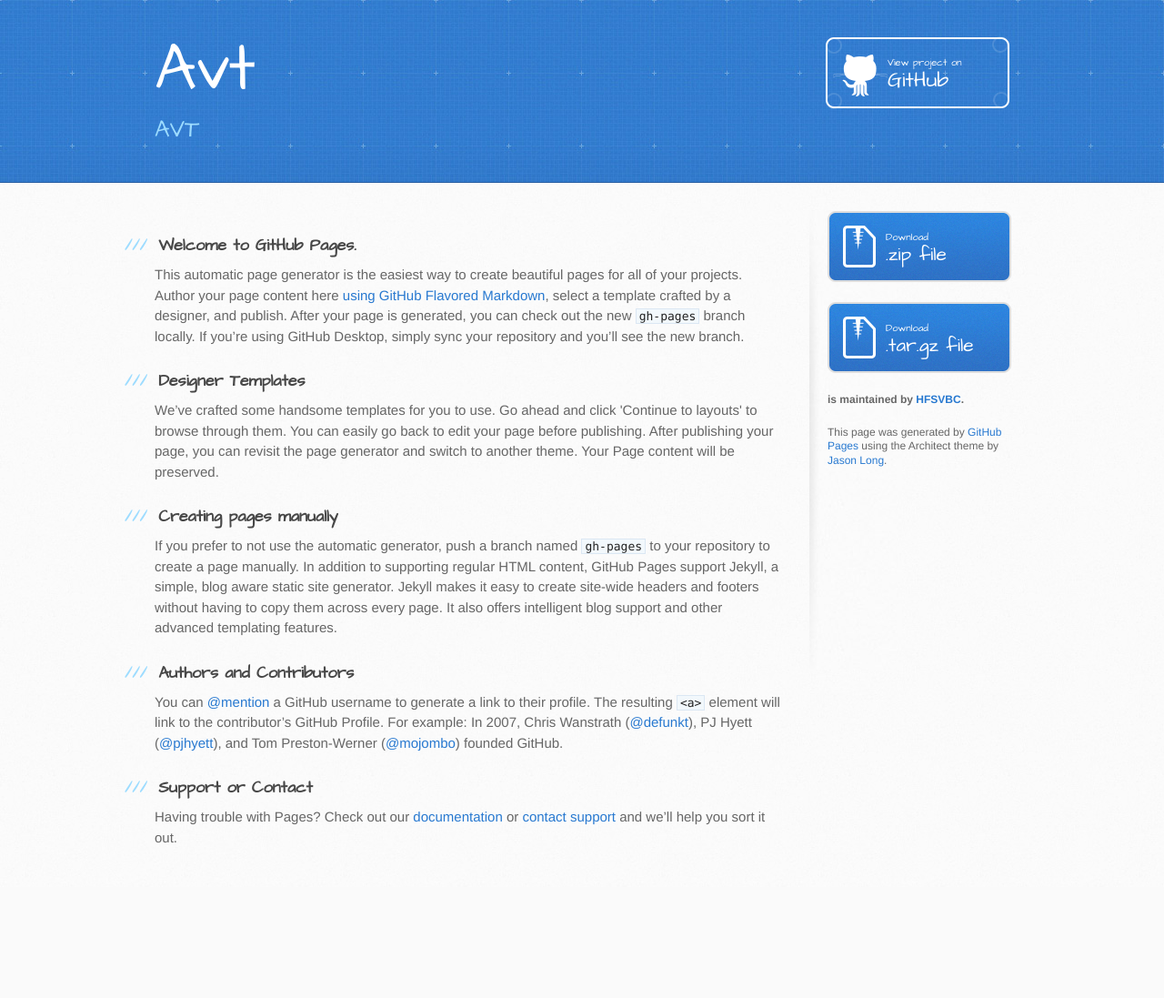
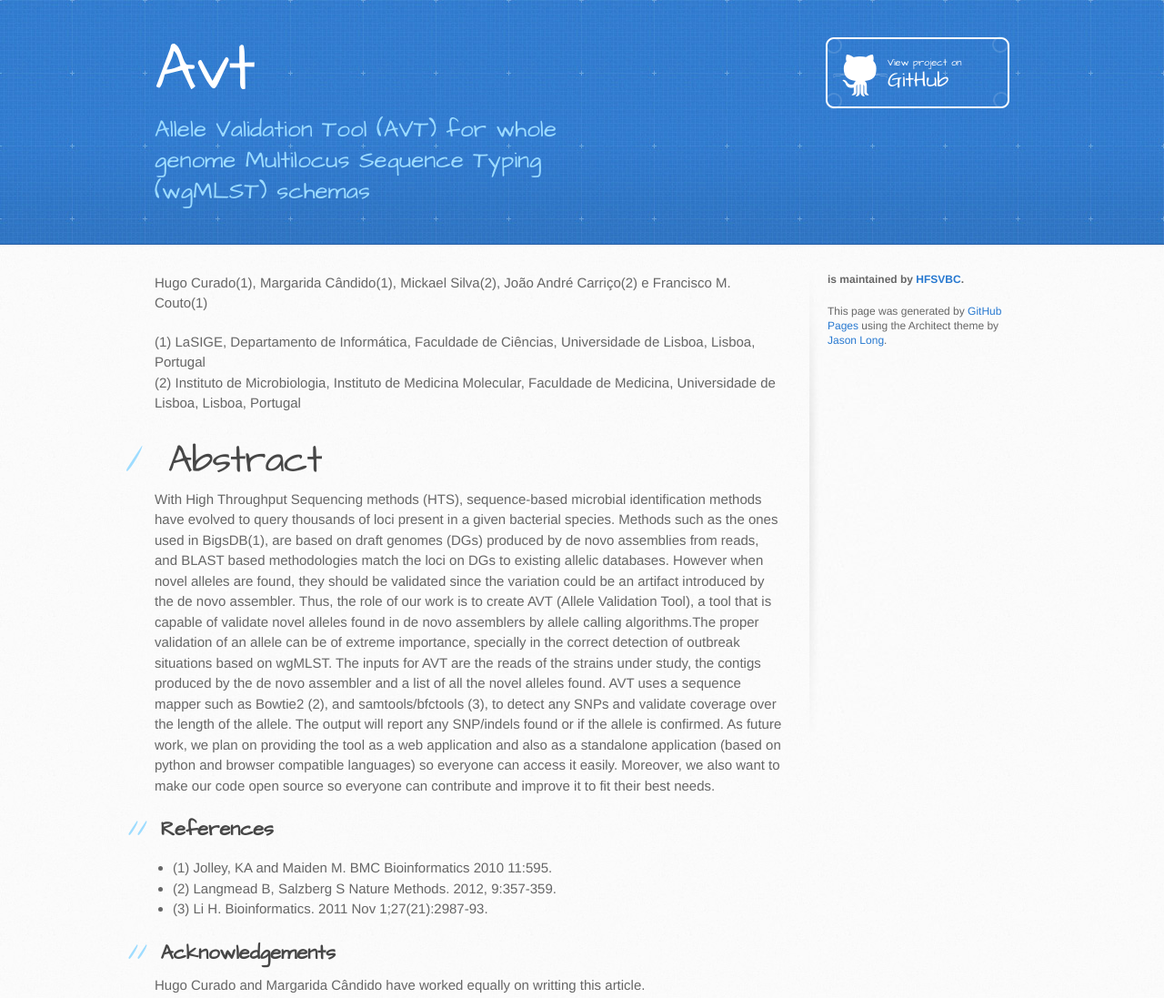
Before and after one commit to HFSVBC/AVT, a plain HTML site: page index.html in a window 1280 px wide. Shown: the whole page at 91% size. Before the commit the page ends 975 px from the top, so only its background shows below. Drawn offline with Linux system fonts and the light colour scheme.

Commit message:
website replace

```diff
--- a/index.html
+++ b/index.html
@@ -20,7 +20,7 @@
     <header>
       <div class="inner">
         <h1>Avt</h1>
-        <h2>AVT</h2>
+        <h2>Allele Validation Tool (AVT) for whole genome Multilocus Sequence Typing (wgMLST) schemas</h2>
         <a href="https://github.com/HFSVBC/AVT" class="button"><small>View project on</small> GitHub</a>
       </div>
     </header>
@@ -28,41 +28,51 @@
     <div id="content-wrapper">
       <div class="inner clearfix">
         <section id="main-content">
-          <h3>
-<a id="welcome-to-github-pages" class="anchor" href="#welcome-to-github-pages" aria-hidden="true"><span aria-hidden="true" class="octicon octicon-link"></span></a>Welcome to GitHub Pages.</h3>
+          <p>Hugo Curado(1), Margarida Cândido(1), Mickael Silva(2), João André Carriço(2) e Francisco M. Couto(1)</p>
 
-<p>This automatic page generator is the easiest way to create beautiful pages for all of your projects. Author your page content here <a href="https://guides.github.com/features/mastering-markdown/">using GitHub Flavored Markdown</a>, select a template crafted by a designer, and publish. After your page is generated, you can check out the new <code>gh-pages</code> branch locally. If you’re using GitHub Desktop, simply sync your repository and you’ll see the new branch.</p>
+<p>(1) LaSIGE, Departamento de Informática, Faculdade de Ciências, Universidade de Lisboa, Lisboa, Portugal<br>
+(2) Instituto de Microbiologia, Instituto de Medicina Molecular, Faculdade de Medicina, Universidade de Lisboa, Lisboa, Portugal</p>
 
-<h3>
-<a id="designer-templates" class="anchor" href="#designer-templates" aria-hidden="true"><span aria-hidden="true" class="octicon octicon-link"></span></a>Designer Templates</h3>
+<h1>
+<a id="abstract" class="anchor" href="#abstract" aria-hidden="true"><span aria-hidden="true" class="octicon octicon-link"></span></a>Abstract</h1>
 
-<p>We’ve crafted some handsome templates for you to use. Go ahead and click 'Continue to layouts' to browse through them. You can easily go back to edit your page before publishing. After publishing your page, you can revisit the page generator and switch to another theme. Your Page content will be preserved.</p>
+<p>With High Throughput Sequencing methods (HTS), sequence-based microbial
+identification methods have evolved to query thousands of loci present in a given
+bacterial species. Methods such as the ones used in BigsDB(1), are based on draft
+genomes (DGs) produced by de novo assemblies from reads, and BLAST based
+methodologies match the loci on DGs to existing allelic databases. However when novel
+alleles are found, they should be validated since the variation could be an artifact
+introduced by the de novo assembler. Thus, the role of our work is to create AVT
+(Allele Validation Tool), a tool that is capable of validate novel alleles found in de
+novo assemblers by allele calling algorithms.The proper validation of an allele can be of
+extreme importance, specially in the correct detection of outbreak situations based on
+wgMLST.
+The inputs for AVT are the reads of the strains under study, the contigs
+produced by the de novo assembler and a list of all the novel alleles found. AVT uses a
+sequence mapper such as Bowtie2 (2), and samtools/bfctools (3), to detect any SNPs
+and validate coverage over the length of the allele. The output will report any
+SNP/indels found or if the allele is confirmed.
+As future work, we plan on providing the tool as a web application and also as a
+standalone application (based on python and browser compatible languages) so
+everyone can access it easily. Moreover, we also want to make our code open source so
+everyone can contribute and improve it to fit their best needs.</p>
 
-<h3>
-<a id="creating-pages-manually" class="anchor" href="#creating-pages-manually" aria-hidden="true"><span aria-hidden="true" class="octicon octicon-link"></span></a>Creating pages manually</h3>
+<h2>
+<a id="references" class="anchor" href="#references" aria-hidden="true"><span aria-hidden="true" class="octicon octicon-link"></span></a>References</h2>
 
-<p>If you prefer to not use the automatic generator, push a branch named <code>gh-pages</code> to your repository to create a page manually. In addition to supporting regular HTML content, GitHub Pages support Jekyll, a simple, blog aware static site generator. Jekyll makes it easy to create site-wide headers and footers without having to copy them across every page. It also offers intelligent blog support and other advanced templating features.</p>
+<ul>
+<li>(1) Jolley, KA and Maiden M. BMC Bioinformatics 2010 11:595.</li>
+<li>(2) Langmead B, Salzberg S Nature Methods. 2012, 9:357-359.</li>
+<li>(3) Li H. Bioinformatics. 2011 Nov 1;27(21):2987-93.</li>
+</ul>
 
-<h3>
-<a id="authors-and-contributors" class="anchor" href="#authors-and-contributors" aria-hidden="true"><span aria-hidden="true" class="octicon octicon-link"></span></a>Authors and Contributors</h3>
+ <h2>
+<a id="ccknowledgements" class="anchor" href="#acknowledgements" aria-hidden="true"><span aria-hidden="true" class="octicon octicon-link"></span></a>Acknowledgements</h2>
+<p>Hugo Curado and Margarida Cândido have worked equally on writting this article.</p>
 
-<p>You can <a href="https://help.github.com/articles/basic-writing-and-formatting-syntax/#mentioning-users-and-teams" class="user-mention">@mention</a> a GitHub username to generate a link to their profile. The resulting <code>&lt;a&gt;</code> element will link to the contributor’s GitHub Profile. For example: In 2007, Chris Wanstrath (<a href="https://github.com/defunkt" class="user-mention">@defunkt</a>), PJ Hyett (<a href="https://github.com/pjhyett" class="user-mention">@pjhyett</a>), and Tom Preston-Werner (<a href="https://github.com/mojombo" class="user-mention">@mojombo</a>) founded GitHub.</p>
-
-<h3>
-<a id="support-or-contact" class="anchor" href="#support-or-contact" aria-hidden="true"><span aria-hidden="true" class="octicon octicon-link"></span></a>Support or Contact</h3>
-
-<p>Having trouble with Pages? Check out our <a href="https://help.github.com/pages">documentation</a> or <a href="https://github.com/contact">contact support</a> and we’ll help you sort it out.</p>
         </section>
 
         <aside id="sidebar">
-          <a href="https://github.com/HFSVBC/AVT/zipball/master" class="button">
-            <small>Download</small>
-            .zip file
-          </a>
-          <a href="https://github.com/HFSVBC/AVT/tarball/master" class="button">
-            <small>Download</small>
-            .tar.gz file
-          </a>
 
           <p class="repo-owner"><a href="https://github.com/HFSVBC/AVT"></a> is maintained by <a href="https://github.com/HFSVBC">HFSVBC</a>.</p>
 
```
Also changed, not shown: params.json (+2 -2 lines).
